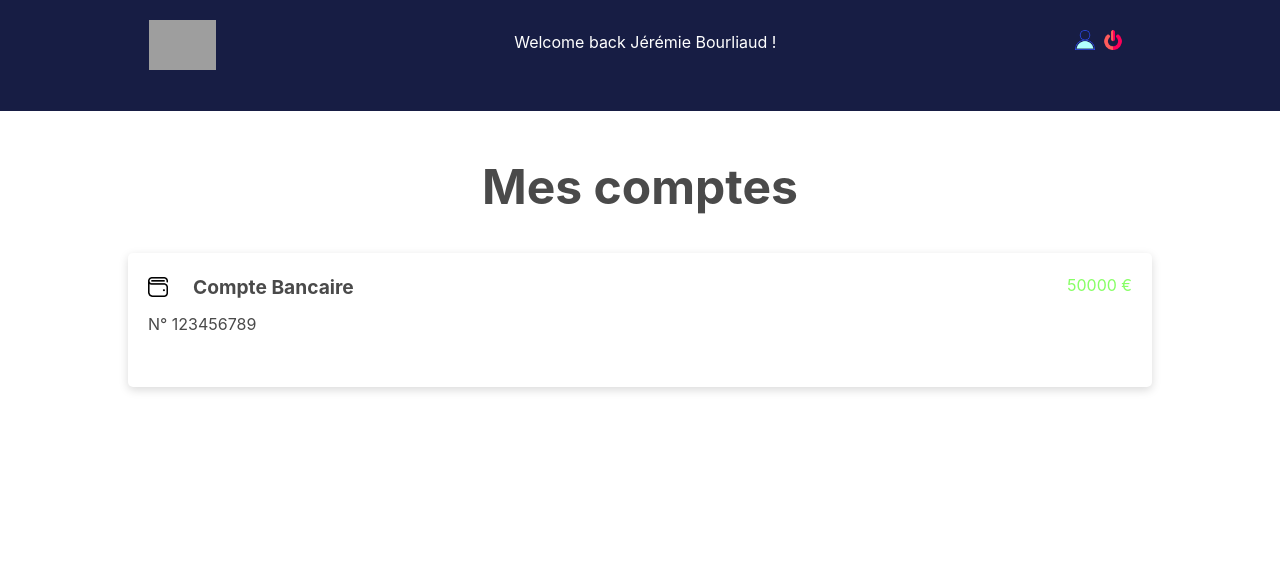
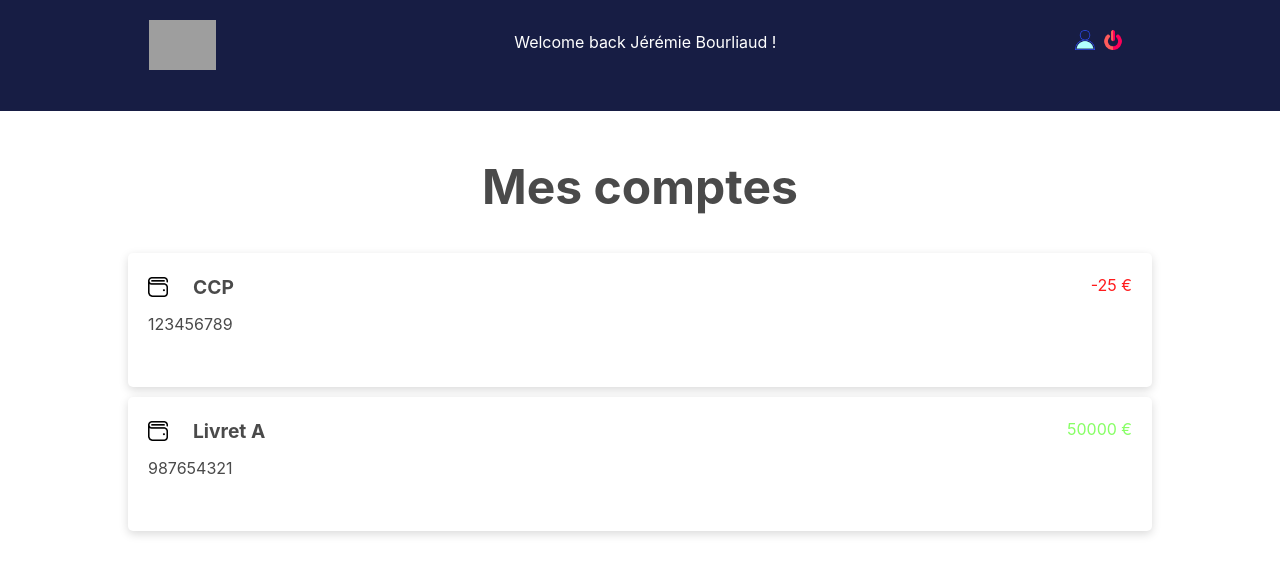
Before and after one commit to Panathes/itinov-test, a React (Create React App) app: page / in a window 1280 px wide. Shown: the top 574 px of the page. Built offline with nearby package versions, Linux system fonts and the light colour scheme; grey boxes are pictures that could not be loaded.

Commit message:
connect homepage & operations pages

```diff
--- a/src/asset/fakeData.ts
+++ b/src/asset/fakeData.ts
@@ -5,9 +5,12 @@ export const fakeData = [
         numberAccount: "123456789",
         balanceAccount: -25,
         operationAccount: [
-            { id: 2, date: '2022-03-24', wording: 'Paiement', amount: 5000 },
-            { id: 3, date: '2022-03-25', wording: 'Paiement à M.Loyer', amount: -5000 },
-            { id: 4, date: '2022-03-29', wording: 'Norauto', amount: -25 },
+            { id: 1, date: '2022-03-24', wording: 'Paiement', amount: 5000 },
+            { id: 2, date: '2022-03-25', wording: 'Paiement à M.Loyer', amount: -5000 },
+            { id: 3, date: '2022-03-29', wording: 'Norauto', amount: -25 },
+            { id: 4, date: '2022-03-29', wording: 'Tipee', amount: 678 },
+            { id: 5, date: '2022-03-29', wording: 'Equipement de streaming', amount: 870 },
+
         ]
     },
     {
@@ -16,8 +19,8 @@ export const fakeData = [
         numberAccount: "987654321",
         balanceAccount: 50000,
         operationAccount: [
-            { id: 2, date: '2022-03-26', wording: 'Paiement', amount: 5000 },
-            { id: 3, date: '2022-03-27', wording: 'Paiement à M.Loyer', amount: -500 },
+            { id: 2, date: '2022-03-26', wording: 'Reboursement', amount: 5000 },
+            { id: 3, date: '2022-03-27', wording: 'Paiement', amount: -500 },
         ]
     }
 ];
--- a/src/components/TransactionForm/index.tsx
+++ b/src/components/TransactionForm/index.tsx
@@ -1,11 +1,12 @@
 import 'bulma/css/bulma.min.css';
-import React from "react";
+import React,{ useState } from "react";
 import { useForm, SubmitHandler } from 'react-hook-form';
 import styled from 'styled-components'
+import { fakeData } from '../../asset/fakeData';
 
 export interface TransferFormData {
-    recipientName: string;
-    accountNumber: string;
+    firstAccount: string;
+    secondAccount: string;
     amount: number;
   }
 
@@ -40,12 +41,20 @@ const TransactionForm = ({onSubmit}: TransferProps) => {
     return (
         <Form onSubmit={handleSubmit(submitHandler)}>
         <label>Depuis quelle compte ?</label>
-        <Input {...register('recipientName', { required: true })} />
-        {errors.recipientName && <span>Champs requis</span>}
+        <select {...register("firstAccount")}>
+            <option value="0">0 - 1</option>
+            <option value="1">1 - 100</option>
+        </select>
+        {errors.firstAccount && <span>Champs requis</span>}
 
-        <label>Vers quelle compte ?</label>
-        <Input {...register('accountNumber', { required: true })} />
-        {errors.accountNumber && <span>Champs requis</span>}
+        <div className='select'>
+            <label>Vers quelle compte ?</label>
+            <select {...register("secondAccount")}>
+                <option value="0">0 - 1</option>
+                <option value="1">1 - 100</option>
+            </select>
+            {errors.secondAccount && <span>Champs requis</span>}
+        </div>
 
         <label>Quelle montant ?</label>
         <Input type="number" {...register('amount', { required: true, min: 0 })} />
--- a/src/components/TransactionTable/index.tsx
+++ b/src/components/TransactionTable/index.tsx
@@ -1,14 +1,15 @@
 import React from "react";
 import styled from 'styled-components';
 
-interface Transaction  {
+export interface Transaction  {
+    id: number;
     date: string;
     wording: string;
     amount: number
 }
 
 interface Props {
-    transactions: Transaction[];
+    transactions: Transaction[] | undefined;
 }
 
 const Wrapper = styled.div`
@@ -32,8 +33,8 @@ const TransactionTable = ({transactions}: Props) => {
                         </tr>
                     </thead>
                     <tbody>
-                        {transactions.map(transaction => (
-                        <tr>
+                        {transactions?.map(transaction => (
+                        <tr key={transaction.id}>
                         <td>{transaction.date}</td>
                         <td><b>{transaction.wording}</b></td>
                         <td><Amount isExpense={transaction.amount < 0}>{transaction.amount} €</Amount></td>
--- a/src/page/Homepage/index.tsx
+++ b/src/page/Homepage/index.tsx
@@ -1,12 +1,15 @@
 import 'bulma/css/bulma.min.css';
-import React from "react";
+import React, { useState } from "react";
 import Header from '../../components/Header';
 import styled from 'styled-components';
 import Card from '../../components/Card';
+import { fakeData } from '../../asset/fakeData';
+import { useNavigate } from 'react-router-dom';
 
 const Wrapper = styled.div`
     display: flex;
-    justify-content: center;
+    align-items: center;
+    flex-direction: column;
     margin-top: 20px;
 `
 
@@ -17,22 +20,28 @@ const Title = styled.h1`
     font-size: 48px;
 `
 
-const handleClick = () => {
-    console.log('Card clicked');
-  };
+const Homepage = () => {
+    const [cardInformations] = useState(fakeData);
+    const navigate = useNavigate();
 
-const Homepage = () => {
+    const handleClick = (number: string) => {
+        navigate(`/operations/${number}`)
+      };
+
     return (
         <React.Fragment>
             <Header />
             <Title><b>Mes comptes</b></Title>
             <Wrapper>
-                <Card
-                title="Compte Bancaire"
-                numberAccount="N° 123456789"
-                onClick={handleClick}
-                accountBalance={50000}
-                />
+                {cardInformations.map(cardInformation => (
+                    <Card
+                        key={cardInformation.id}
+                        title={cardInformation.nameAccount}
+                        numberAccount={cardInformation.numberAccount}
+                        onClick={() => handleClick(cardInformation.numberAccount)}
+                        accountBalance={cardInformation.balanceAccount}
+                    />
+                ))}
             </Wrapper>
         </React.Fragment>
     )
--- a/src/page/Operations/index.tsx
+++ b/src/page/Operations/index.tsx
@@ -1,8 +1,10 @@
 import 'bulma/css/bulma.min.css';
-import React from "react";
+import React, { useState } from "react";
 import styled from 'styled-components'
 import Header from '../../components/Header';
 import TransactionTable from '../../components/TransactionTable';
+import { fakeData } from '../../asset/fakeData';
+import { useParams } from 'react-router-dom';
 
 const Title = styled.h1`
     display: flex;
@@ -11,21 +13,18 @@ const Title = styled.h1`
     font-size: 48px;
 `
 
-const transactions = [
-    { id: 1, date: '2022-01-01', wording: 'Paycheck', amount: 5000 },
-    { id: 2, date: '2022-01-05', wording: 'Rent', amount: -1000 },
-    { id: 3, date: '2022-01-10', wording: 'Groceries', amount: -200 },
-    { id: 4, date: '2022-01-15', wording: 'Dinner with friends', amount: -100 },
-    { id: 5, date: '2022-01-20', wording: 'Gas', amount: -50 },
-  ];
-
 
 const Operations = () => {
+    const [data] = useState(fakeData);
+    // const [operationsList] = useRef(data.find((item: { numberAccount: any; }) => item.numberAccount === userNumberAccount.id)?.operationAccount)
+    let  userNumberAccount  = useParams();
+    const operationsList = data.find((item: { numberAccount: any; }) => item.numberAccount === userNumberAccount.id)?.operationAccount
+
     return (
         <React.Fragment>
             <Header />
             <Title><b>Opérations</b></Title>
-            <TransactionTable transactions={transactions}/>
+            <TransactionTable transactions={operationsList}/>
         </React.Fragment>
     )
 }
```
Also changed, not shown: src/App.tsx (+4 -3 lines).
